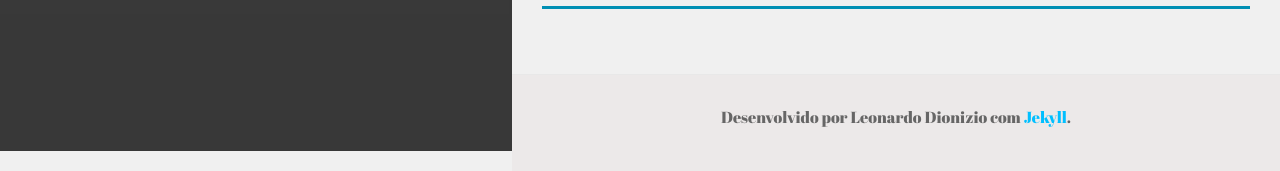
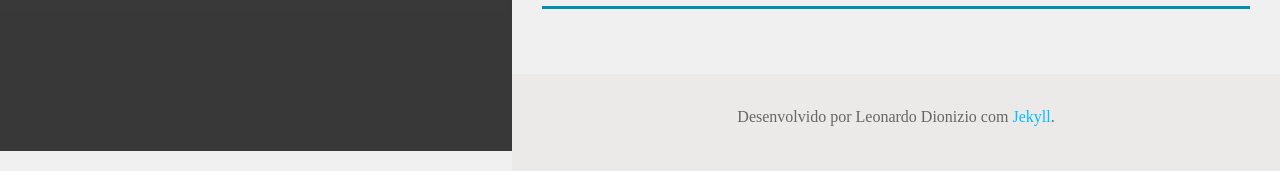
Before and after one commit to leodionizio/leodionizio.github.io, a Jekyll site: the page built from index.md, in a window 1280 px wide. Shown: the part 749-920 px from the top of the page. Built offline with Jekyll 4.4.1, drawn with Linux system fonts in a browser that asks for light colours; nearby versions of some CDN libraries; some web fonts are replaced.

Commit message:
correção fonte footer

```diff
--- a/_sass/minima/_layout.scss
+++ b/_sass/minima/_layout.scss
@@ -172,7 +172,7 @@
     background-color: #ece9e9;
     .p-footer {
         p {
-            font-family: $font-cursive;
+            font-family: 'Shadows Into Light Two', cursive;
             color: #666;
         }
     }
```
